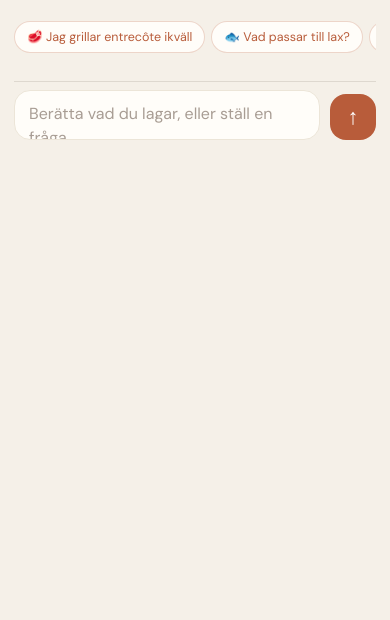
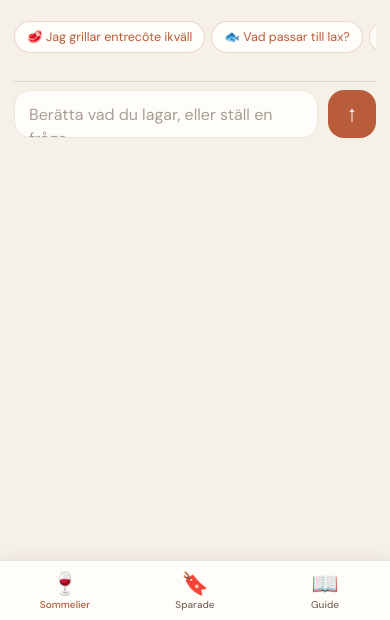
Before and after one commit to filiplagberg-spec/smakkompass.se, a plain HTML site: page index.html in a window 390 px wide. Shown: the part 224-844 px from the top of the page. Drawn offline with nearby package versions, Linux system fonts and the light colour scheme; a script that the page names is missing; a web font is replaced by a local one.

Commit message:
Update index.html

```diff
--- a/index.html
+++ b/index.html
@@ -281,9 +281,12 @@ nav {
 /* MOBILE */
 @media (max-width: 600px) {
   nav { padding: 0 0.75rem; }
+  nav .nav-tabs { display: none; }
   .nav-logo { font-size: 17px; }
-  .nav-tab { padding: 7px 10px; font-size: 12px; }
-  #panel-erik { height: calc(100vh - 60px - 60px); max-height: calc(100vh - 60px - 60px); }
+  #panel-erik {
+    height: calc(100dvh - 60px - 60px);
+    max-height: calc(100dvh - 60px - 60px);
+  }
   .erik-layout { padding: 0 0.875rem; }
   .erik-intro { padding: 1rem 0 0.5rem; }
   .erik-avatar { width: 54px; height: 54px; font-size: 24px; }
@@ -293,21 +296,22 @@ nav {
   .suggestions-wrap::-webkit-scrollbar { display: none; }
   .sug { flex-shrink: 0; font-size: 12.5px; padding: 7px 12px; }
   .msg-bubble { max-width: 88%; font-size: 13.5px; }
-  .erik-input-wrap { padding: 0.5rem 0 0.75rem; }
-  .erik-input { font-size: 16px; padding: 11px 14px; }
-  .btn-send { width: 46px; height: 46px; }
+  .erik-input-wrap { padding: 0.5rem 0 0.5rem; }
+  .erik-input { font-size: 16px; padding: 12px 14px; height: 48px; }
+  .btn-send { width: 48px; height: 48px; }
   #panel-saved { padding: 1.25rem 0.875rem 5rem; }
   .guide-inner { padding: 1.25rem 0.875rem 5rem; }
   .temp-grid { grid-template-columns: 1fr; }
-  .mobile-bottom-nav { display: flex; }
+  .mobile-bottom-nav { display: flex !important; }
 }
 .mobile-bottom-nav {
   display: none;
   position: fixed; bottom: 0; left: 0; right: 0;
   background: var(--white); border-top: 1px solid var(--border);
   z-index: 200;
-  padding-bottom: env(safe-area-inset-bottom);
+  padding-bottom: env(safe-area-inset-bottom, 16px);
   box-shadow: 0 -2px 12px rgba(61,43,31,0.08);
+  min-height: 60px;
 }
 .mbn-btn { flex: 1; display: flex; flex-direction: column; align-items: center; justify-content: center; padding: 10px 0 8px; border: none; background: none; cursor: pointer; color: var(--text-muted); font-size: 10px; font-weight: 500; gap: 3px; touch-action: manipulation; font-family: 'DM Sans', sans-serif; }
 .mbn-btn .ico { font-size: 22px; line-height: 1; }
```
